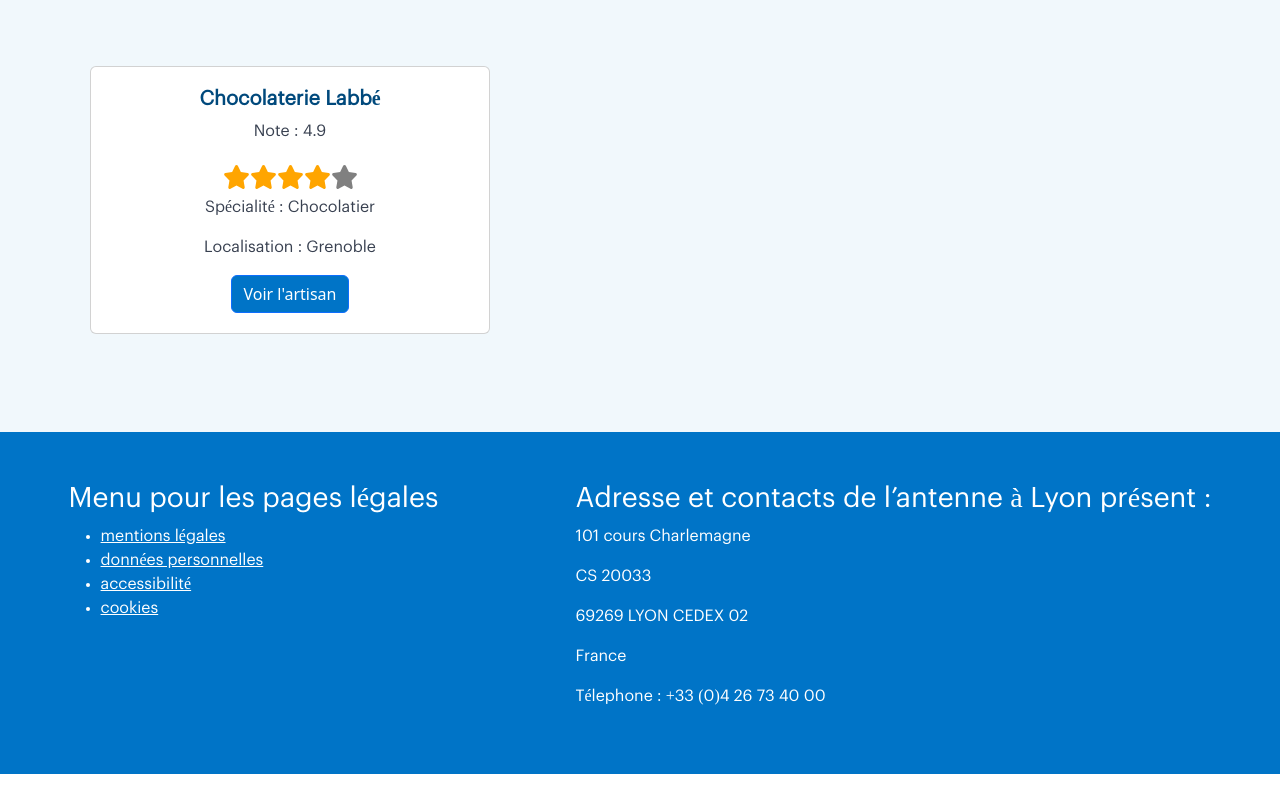
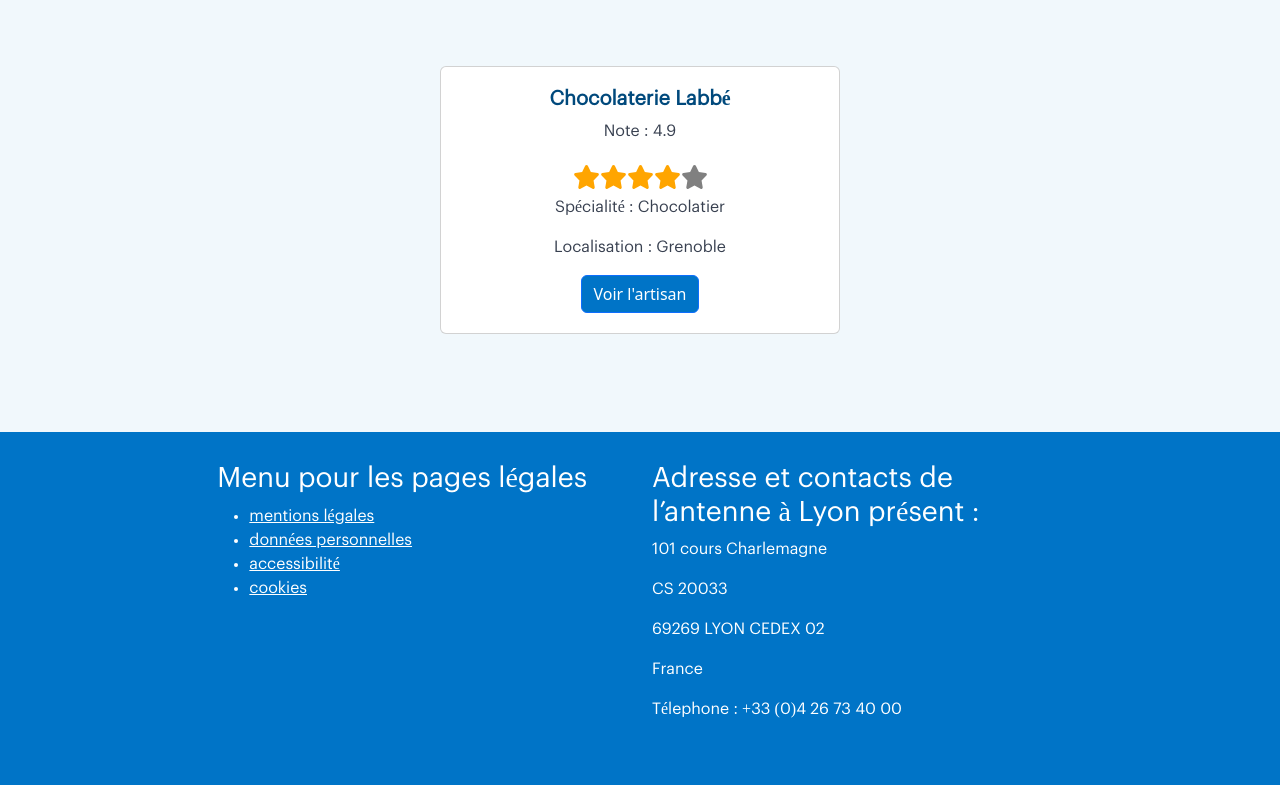
Before and after one commit to Delmi140/DEVOIR-LE-SITE-TROUVE-TON-ARTISAN-DELMI-NIDHAR, an Angular app: page / in a window 1280 px wide. Shown: the part 1617-2402 px from the top of the page. Built offline with nearby package versions, Linux system fonts and the light colour scheme.

Commit message:
Add Footer and Pages

```diff
--- a/src/app/building/building.component.html
+++ b/src/app/building/building.component.html
@@ -12,7 +12,7 @@
 
         <div class="produits">
           <div class="container">
-              <div class="row ">
+              <div class="row justify-content-center" >
                 <ng-container *ngFor="let artisan of datas | filter:'Bâtiment':'category'| filterSearch:Filtername "  >
                   <div class="card col-md-6 col-lg-4 mb-">
                     <h5><strong>{{artisan.name}}</strong></h5>
--- a/src/app/building/building.component.ts
+++ b/src/app/building/building.component.ts
@@ -1,6 +1,6 @@
 import { Component, OnInit } from '@angular/core';
 import { DataService } from '../data.service';
-import { HttpClient } from '@angular/common/http';
+
 
 @Component({
   selector: 'app-building',
@@ -23,7 +23,7 @@ export class BuildingComponent implements OnInit{
 
 
 
-  constructor(private http: HttpClient , private dataService: DataService){
+  constructor( private dataService: DataService){
 
 
 
--- a/src/app/food/food.component.html
+++ b/src/app/food/food.component.html
@@ -13,7 +13,7 @@
 
             <div class="produits">
               <div class="container">
-                  <div class="row ">
+                  <div class="row justify-content-center" >
                     <ng-container *ngFor="let artisan of datas | filter:'Alimentation':'category'| filterSearch:Filtername "  >
                       <div class="card col-md-6 col-lg-4 mb-">
                         <h5> <strong>{{artisan.name}}</strong></h5>
--- a/src/app/food/food.component.ts
+++ b/src/app/food/food.component.ts
@@ -1,6 +1,6 @@
 import { Component,OnInit, } from '@angular/core';
 import { DataService } from '../data.service';
-import { HttpClient } from '@angular/common/http';
+
 
 @Component({
   selector: 'app-food',
@@ -26,7 +26,7 @@ export class FoodComponent implements OnInit{
 
 
 
-  constructor(private http: HttpClient , private dataService: DataService){
+  constructor(  private dataService: DataService){
 
 
 
--- a/src/app/footer/footer.component.html
+++ b/src/app/footer/footer.component.html
@@ -1,6 +1,8 @@
+
+
 <footer>
-    <div class="footer-contenaire">
-        <div>
+    <div class="row justify-content-center" >
+        <div class="col-md-6 col-lg-4 mb-5" id="footer-adresse">
             <h3> Menu pour les pages légales</h3>
             <ul>
                 <li><a href="#">mentions légales</a></li>
@@ -9,14 +11,13 @@
                 <li><a href="#">cookies</a></li>
             </ul>
         </div>
-        <div>
+        <div class="col-md-6 col-lg-4 mb-5" id="footer-adresse">
             <h3>Adresse et contacts de l’antenne à Lyon présent :</h3>
             <p>101 cours Charlemagne</p>
             <p>CS 20033</p>
             <p>69269 LYON CEDEX 02</p>
             <p>France</p>
             <p>Télephone : +33 (0)4 26 73 40 00</p>
-
         </div>
     </div>
 </footer>
--- a/src/app/footer/footer.component.scss
+++ b/src/app/footer/footer.component.scss
@@ -6,14 +6,7 @@
 
   }
 
-.footer-contenaire{
-    display: flex;
-    flex-direction: row;
-    justify-content: space-around;
-    background-color: #0074c7 ;
-    padding-top: 50px;
-    padding-bottom: 50px;
-}
+
 h3{
     color: white;
     font-family: "Graphik";
@@ -31,3 +24,10 @@ a{
     color: white;
     font-family: "Graphik";
 }
+footer{
+    background-color: #0074c7 ;
+}
+#footer-adresse{
+    background-color: #0074c7 ;
+    padding-top: 30px;
+}
--- a/src/app/home/home.component.html
+++ b/src/app/home/home.component.html
@@ -44,7 +44,7 @@
 
             <div class="produits">
               <div class="container">
-                  <div class="row ">
+                  <div class="row justify-content-center" >
                     <ng-container *ngFor="let artisan of (datas | sortByNote | slice:0:3) " >
                       <div class="card col-md-6 col-lg-4 mb-5">
                         <h5><strong>{{artisan.name}}</strong></h5>
--- a/src/app/home/home.component.ts
+++ b/src/app/home/home.component.ts
@@ -1,6 +1,6 @@
 import { Component,OnInit, } from '@angular/core';
 import { DataService } from '../data.service';
-import { HttpClient } from '@angular/common/http';
+
 
 @Component({
   selector: 'app-home',
@@ -23,7 +23,7 @@ export class HomeComponent implements OnInit{
 
 
 
-  constructor(private http: HttpClient , private dataService: DataService){
+  constructor( private dataService: DataService){
 
 
 
--- a/src/app/manufacturing/manufacturing.component.html
+++ b/src/app/manufacturing/manufacturing.component.html
@@ -13,7 +13,7 @@
 
         <div class="produits">
           <div class="container">
-              <div class="row ">
+              <div class="row justify-content-center" >
                 <ng-container *ngFor="let artisan of datas | filter:'Fabrication':'category'| filterSearch:Filtername "  >
                   <div class="card col-md-6 col-lg-4 mb-">
                     <h5> <strong>{{artisan.name}}</strong></h5>
--- a/src/app/manufacturing/manufacturing.component.ts
+++ b/src/app/manufacturing/manufacturing.component.ts
@@ -1,6 +1,6 @@
 import { Component,OnInit } from '@angular/core';
 import { DataService } from '../data.service';
-import { HttpClient } from '@angular/common/http';
+
 
 @Component({
   selector: 'app-manufacturing',
@@ -23,7 +23,7 @@ export class ManufacturingComponent implements OnInit{
 
 
 
-  constructor(private http: HttpClient , private dataService: DataService){
+  constructor(private dataService: DataService){
 
 
 
--- a/src/app/services/services.component.html
+++ b/src/app/services/services.component.html
@@ -13,7 +13,7 @@
 
         <div class="produits">
           <div class="container">
-              <div class="row ">
+              <div class="row justify-content-center" >
                 <ng-container *ngFor="let artisan of datas | filter:'Services':'category'| filterSearch:Filtername "  >
                   <div class="card col-md-6 col-lg-4 mb-">
                     <h5><strong>{{artisan.name}}</strong></h5>
--- a/src/app/services/services.component.ts
+++ b/src/app/services/services.component.ts
@@ -1,6 +1,6 @@
 import { Component,OnInit } from '@angular/core';
 import { DataService } from '../data.service';
-import { HttpClient } from '@angular/common/http';
+
 
 @Component({
   selector: 'app-services',
@@ -23,7 +23,7 @@ export class ServicesComponent implements OnInit{
 
 
 
-  constructor(private http: HttpClient , private dataService: DataService){
+  constructor(private dataService: DataService){
 
 
 
```
